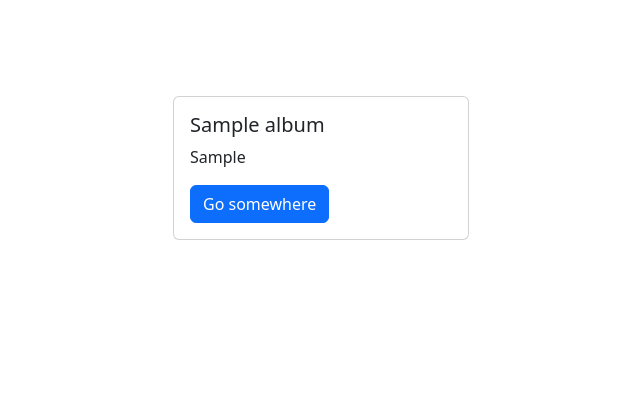
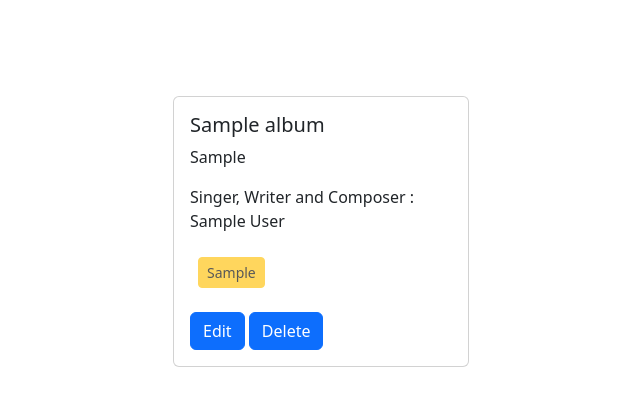
Before and after one commit to showmik-sharma-dinoboundhu/SOFTWARE__DEVELOPMENT__PROJECT__WITH__-PHITRON-, a Django app: page / in a window 1280 px wide. Shown: the part 73-479 px from the top of the page, without its empty margins (319-959 px from the left). Run offline with Django 5.2, Linux system fonts and the light colour scheme; tables that the repository leaves empty hold one stand-in row (values such as "Sample post").

Commit message:
Fronted Part work

```diff
--- a/Week-04_Working_With_Models/Module-15.5_Practice_Day_07/Musicians_Directory_Project/Musicians_Directory_Project/views.py
+++ b/Week-04_Working_With_Models/Module-15.5_Practice_Day_07/Musicians_Directory_Project/Musicians_Directory_Project/views.py
@@ -8,4 +8,10 @@ def home(request):
     # frontend work:
     data = album.objects.all()
     print(data)
+
+    # comma diye jonto instrument ache tader k alada alada kore alada button e rakhar jonno code:
+    for i in data:
+        i.instruments = i.musician.instrument_type.split(',')
+
+
     return render(request, 'home.html', {"data" : data})
--- a/Week-04_Working_With_Models/Module-15.5_Practice_Day_07/Musicians_Directory_Project/templates/home.html
+++ b/Week-04_Working_With_Models/Module-15.5_Practice_Day_07/Musicians_Directory_Project/templates/home.html
@@ -9,7 +9,29 @@
       <div class="card-body">
         <h5 class="card-title">{{i.album_name}}</h5>
         <p class="card-text">{{i.musician}}</p>
-        <a href="#" class="btn btn-primary">Go somewhere</a>
+
+        <p> Singer, Writer and Composer : {{i.musician.first_name}} {{i.musician.last_name}}</p>
+
+
+        {% comment %} Normal way of button Instruments: {% endcomment %}
+        {% comment %} <p> Instruments:
+            <button class="btn btn-warning btn-sm m-2" disabled>
+              {{i.musician.instrument_type}}
+            </button>
+        </p> {% endcomment %}
+
+
+        {% comment %} Diferent way of print button Instruments: {% endcomment %}
+        <p>
+          {% for j in i.instruments %}
+             <button class="btn btn-warning btn-sm m-2" disabled>
+                {{j}}
+              </button>
+          {% endfor %}
+        </p>
+
+        <a href="#" class="btn btn-primary">Edit</a>
+        <a href="#" class="btn btn-primary">Delete</a>
       </div>
     </div>
   </div>
```
